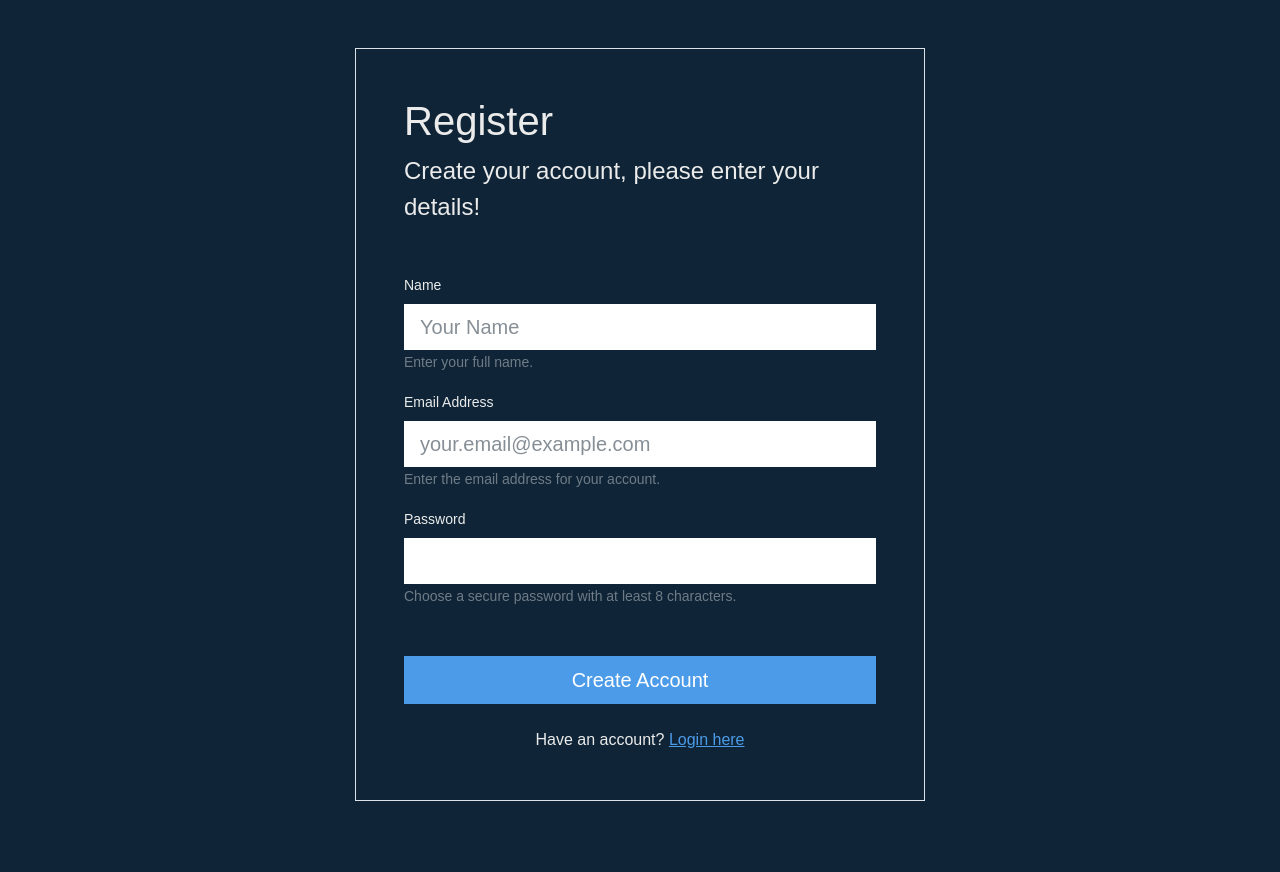
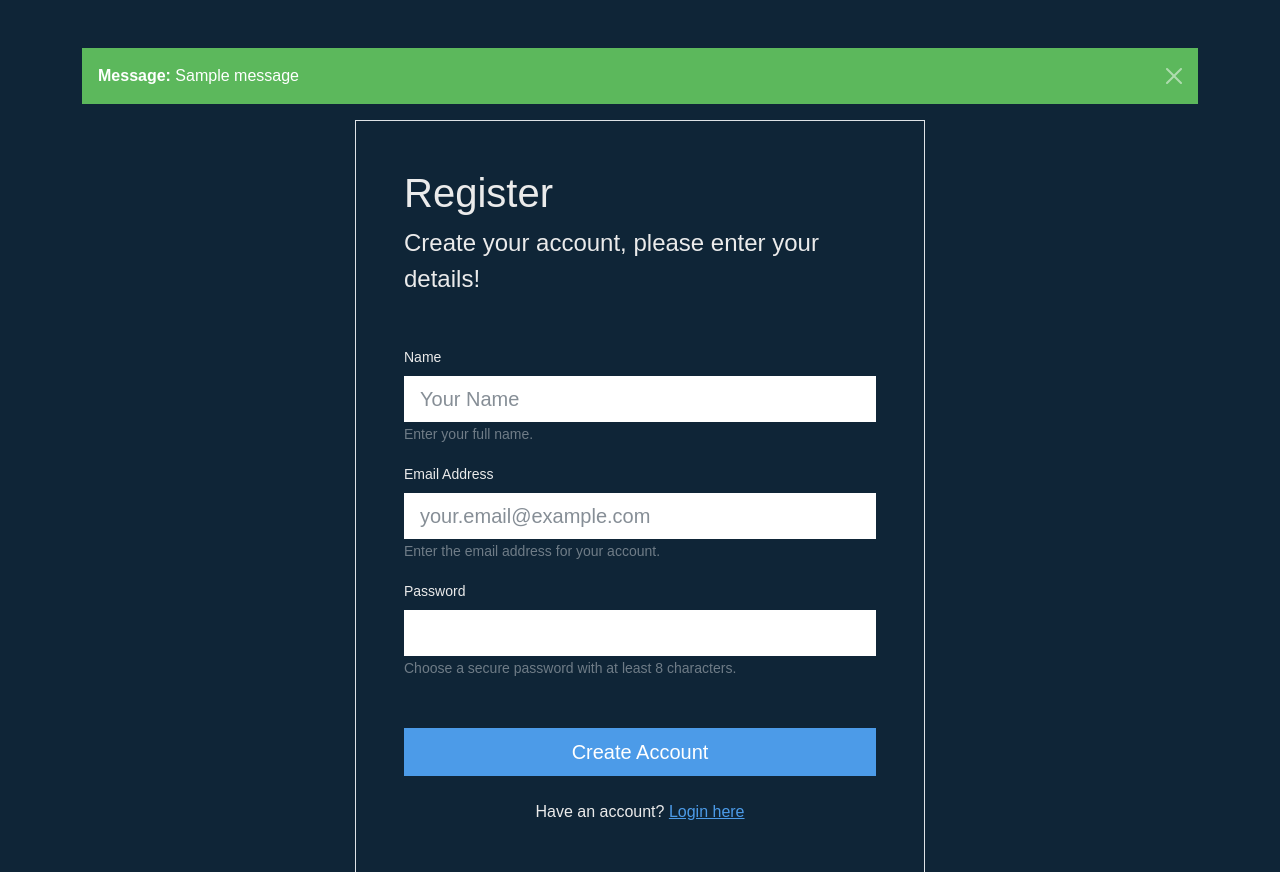
Before and after one commit to dvrone/notes-app, a Flask app: page /auth/register in a window 1280 px wide. Shown: the part 56-928 px from the top of the page. Before the commit the page ends 857 px from the top, so only its background shows below. Run offline with Flask 3, Linux system fonts and the light colour scheme; tables that the repository leaves empty hold one stand-in row (values such as "Sample post"); one stand-in notice (Sample message) is shown; some libraries are stand-ins or nearby versions; some web fonts are replaced.

Commit message:
Displaying flash messages on a page using the Alert component

```diff
--- a/app/templates/base.html
+++ b/app/templates/base.html
@@ -23,6 +23,20 @@
     <body>
         {% include "partials/navbar.html" %}
         <main class="container my-5">
+            {% with messages = get_flashed_messages(with_categories=true) %}
+                {% if messages %}
+                    {% for category, message in messages %}
+                        <div class="alert alert-{{ category }} alert-dismissible fade show"
+                             role="alert">
+                            <strong>Message:</strong> {{ message }}
+                            <button type="button"
+                                    class="btn-close"
+                                    data-bs-dismiss="alert"
+                                    aria-label="Close"></button>
+                        </div>
+                    {% endfor %}
+                {% endif %}
+            {% endwith %}
             {% block content %}
             {% endblock content %}
         </main>
```
